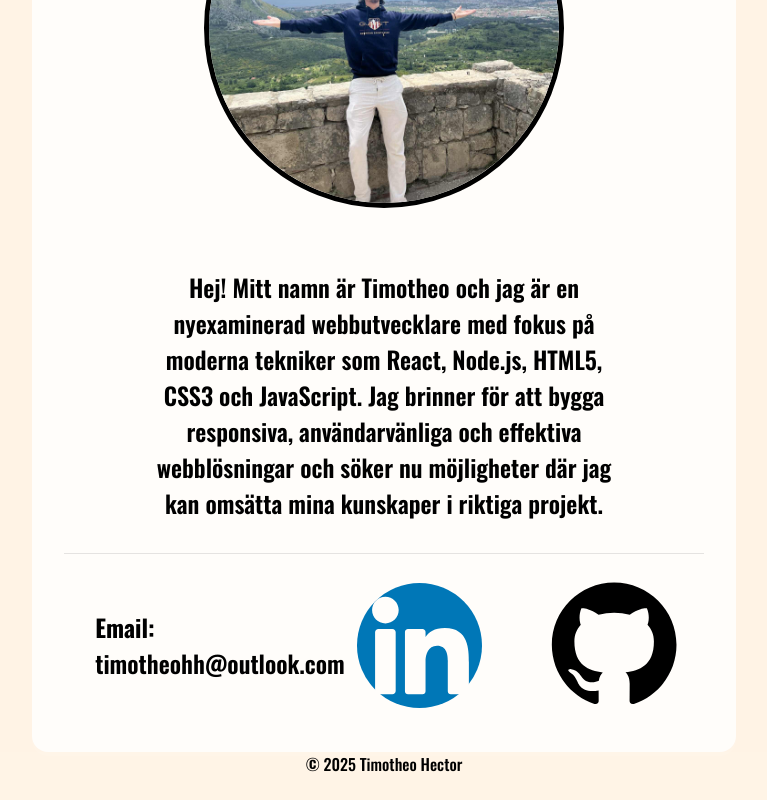
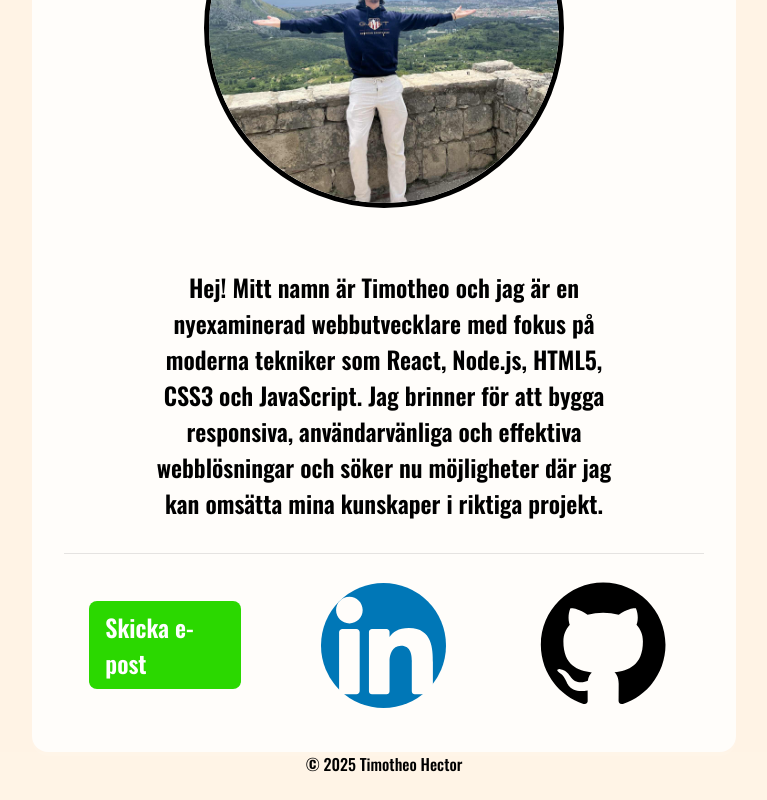
Before and after one commit to Tim-H-H/Timotheos-Portfolio, a React (Vite) app: page /contact in a window 1280 px wide. Shown: the part 462-1262 px from the top of the page, without its empty margins (256-1023 px from the left). Built offline with nearby package versions, Linux system fonts and the light colour scheme.

Commit message:
made email text to a functional button that will take you email application

```diff
--- a/src/index.css
+++ b/src/index.css
@@ -207,13 +207,28 @@ h1, h2, h3, .header-name {
   display: block;
 }
 
-.github-icon img:hover {
+.email-button {
+  display: inline-block;
+  background-color: #2bd800;
+  color: white;
+  padding: 0.5rem 1rem;
+  border-radius: 0.5rem;
+  font-weight: 600;
+  text-decoration: none;
+  transition: background 0.2s ease, transform 0.1s ease;
+}
 
+.email-button a {
+  color: white;
+}
+
+.email-button:hover {
+  background-color: #24b300;
+  transform: translateY(-2px);
 }
 
 .contact-info a {
   text-decoration: none;
-  color: #2bd800;
   font-weight: 600;
 }
 
@@ -295,5 +310,4 @@ h1, h2, h3, .header-name {
   text-align: center;
   height: 3rem;
   background: rgba(255, 255, 255, 0.05);
-  flex-shrink: 0;
  }
--- a/src/pages/Contact.jsx
+++ b/src/pages/Contact.jsx
@@ -16,11 +16,13 @@ export default function Contact() {
                 Hej! Mitt namn är Timotheo och jag är en nyexaminerad webbutvecklare med fokus på moderna tekniker som React, Node.js, HTML5, CSS3 och JavaScript. Jag brinner för att bygga responsiva, användarvänliga och effektiva webblösningar och söker nu möjligheter där jag kan omsätta mina kunskaper i riktiga projekt.
             </p>
             <div className="contact-info">
-
-                <p><strong>Email:</strong> timotheohh@outlook.com</p>
                 {/* <p><strong>LinkedIn:</strong><a href="https://www.linkedin.com/in/timotheo-hector-08283a22a/" target="_blank" rel="noopener noreferrer">Here</a></p>
                 <p><strong>Github:</strong><a href="https://github.com/Tim-H-H" target="_blank" rel="noopener noreferrer">Here</a></p>*/}
-
+                 <p>
+                    <a href="mailto:timotheohh@outlook.com" className="email-button">
+                        Skicka e-post
+                    </a>
+                 </p>
                 <a href="https://www.linkedin.com/in/timotheo-hector-08283a22a/" className="linkedIn-icon"><img src={linkedIn} alt="" /></a>
                 <a href="https://github.com/Tim-H-H" className="github-icon"><img src={github} alt="" /></a>
             </div>
```
